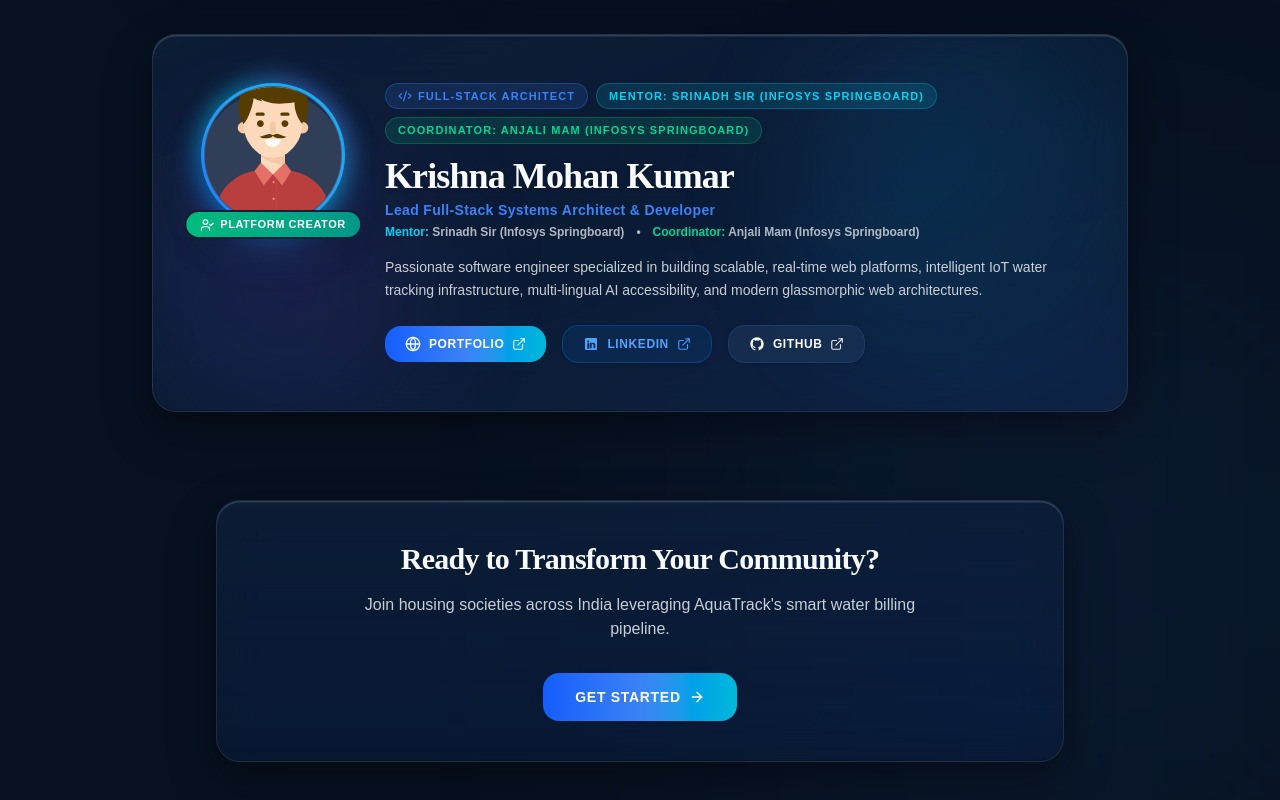
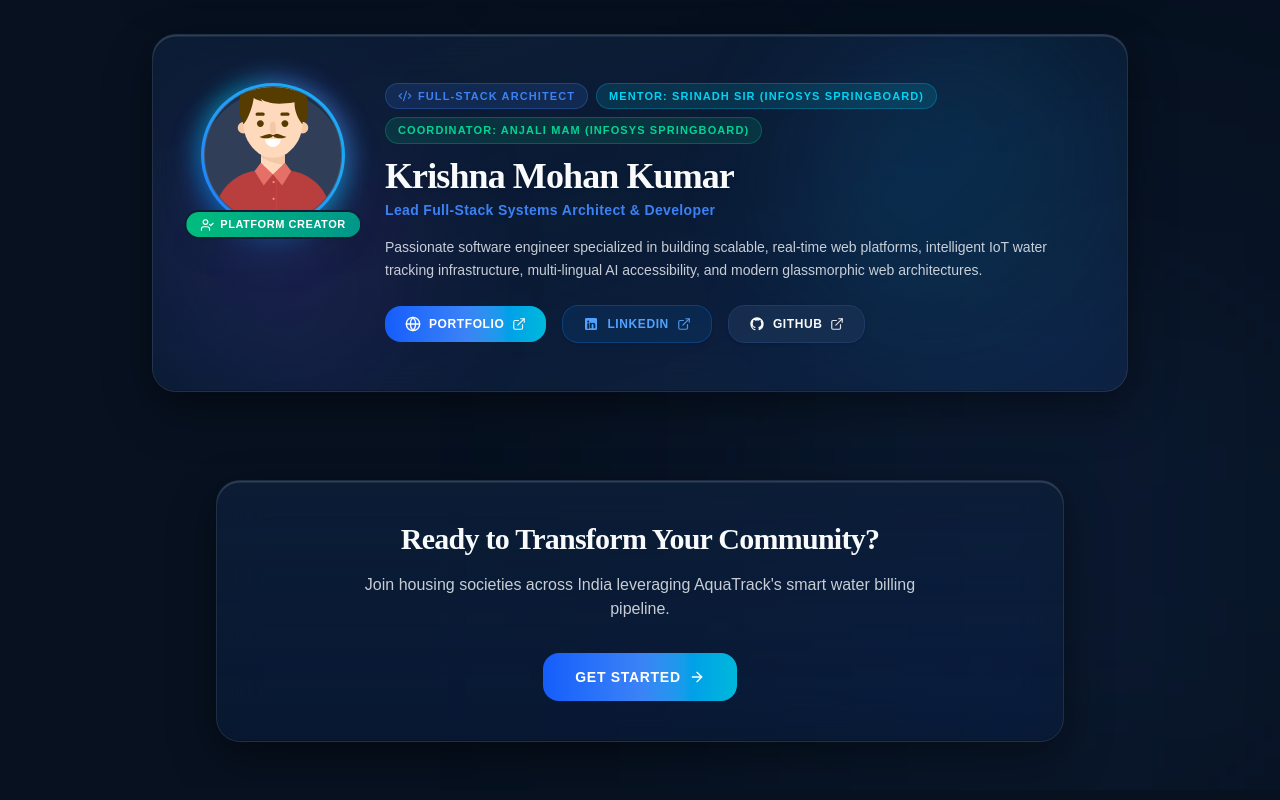
Before and after one commit to Deo-Mohan/AquaTrack, a React (Vite) app in the folder frontend/: page /about in a window 1280 px wide. Shown: the part 926-1726 px from the top of the page. Built offline with nearby package versions, Linux system fonts and the light colour scheme.

Commit message:
Remove redundant mentor and coordinator line from AboutPage

```diff
--- a/frontend/src/pages/AboutPage.jsx
+++ b/frontend/src/pages/AboutPage.jsx
@@ -201,14 +201,9 @@
                 <h2 className="text-3xl sm:text-4xl font-black text-text mb-1 tracking-tight drop-shadow-sm">
                   {developerDetails.name}
                 </h2>
-                <p className="text-xs sm:text-sm text-primary font-extrabold mb-1 tracking-wide">
+                <p className="text-xs sm:text-sm text-primary font-extrabold mb-4 tracking-wide">
                   {developerDetails.role}
                 </p>
-                <div className="text-xs text-text/70 font-bold mb-4 flex flex-wrap items-center justify-center md:justify-start gap-3">
-                  <span><span className="text-cyan-400 font-extrabold">Mentor:</span> {developerDetails.mentor}</span>
-                  <span>•</span>
-                  <span><span className="text-emerald-400 font-extrabold">Coordinator:</span> {developerDetails.coordinator}</span>
-                </div>
                 <p className="text-sm text-text/80 leading-relaxed font-medium mb-6 max-w-2xl">
                   {developerDetails.bio}
                 </p>
```
